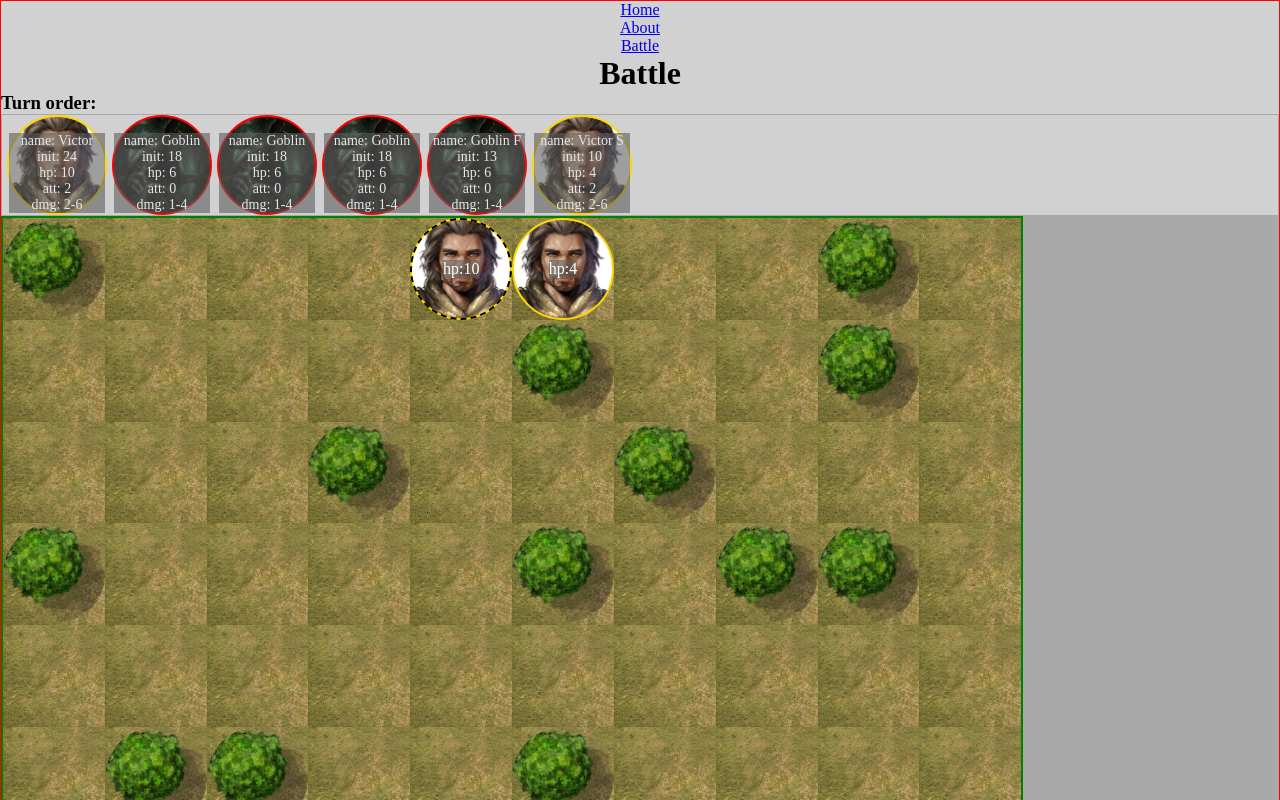
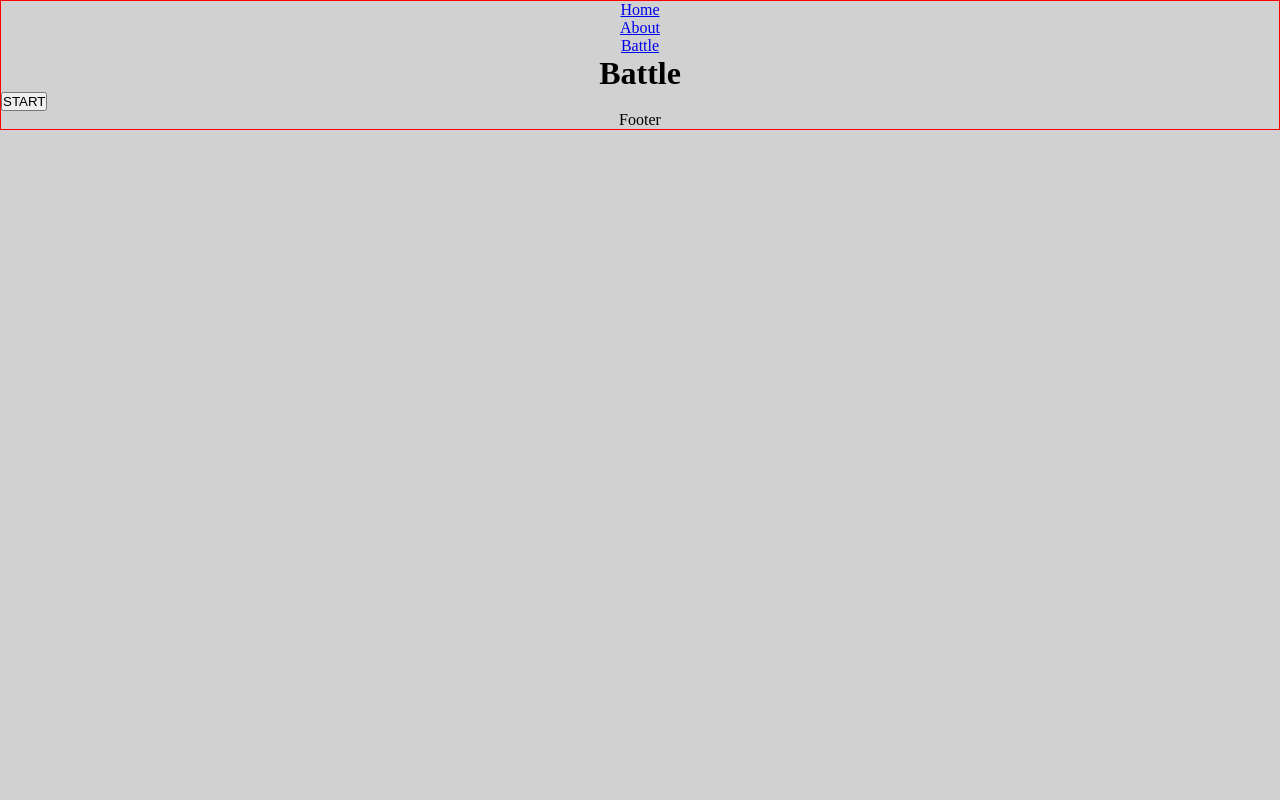
Before and after one commit to StefanopuloZ/grid-battle, a React app: page /battle in a window 1280 px wide. Shown: the top 800 px of the page. Built offline with nearby package versions, Linux system fonts and the light colour scheme.

Commit message:
Add start/end turn functionallity

```diff
--- a/src/components/Grid/index.js
+++ b/src/components/Grid/index.js
@@ -1,4 +1,4 @@
-import React, { useState, useEffect } from "react";
+import React, { useState, useEffect, useRef } from "react";
 import PropTypes from "prop-types";
 import { connect } from "react-redux";
 import { StyledGrid, StyledGridWrapper } from "./styledGrid";
@@ -10,7 +10,7 @@ import AudioComponent from "../AudioComponent";
 import Sounds from "../../assets/sounds";
 import InforBar from "../InforBar";
 
-const Grid = (props) => {
+const Grid = props => {
   let {
     grid,
     updateGrid,
@@ -23,6 +23,7 @@ const Grid = (props) => {
     nextMove,
     resetTurn,
     humanCharacters,
+    aiCharacters,
   } = props;
 
   const [selected, setSelected] = useState();
@@ -32,15 +33,22 @@ const Grid = (props) => {
   const [playWalkingSound, setPlayWalkingSound] = useState(false);
   const [action, setAction] = useState();
 
+  const gameInProgress = useRef(false);
+
   useEffect(() => {
-    createGrid(settings);
+    if (allCharacters.length > 0) {
+      if (aiCharacters.length < 1) {
+        alert("You win!");
+        endGame();
+      }
 
-    return () => {
-      resetTurn();
-      destroyGrid();
-    };
+      if (humanCharacters.length < 1) {
+        alert("You lose!");
+        endGame();
+      }
+    }
     // eslint-disable-next-line
-  }, []);
+  }, [allCharacters]);
 
   useEffect(() => {
     if (activeCharacter && activeCharacter.name) {
@@ -52,7 +60,6 @@ const Grid = (props) => {
   useEffect(() => {
     if (allCharacters.length === 0 && grid.size > 0) {
       startTurn(grid);
-      console.log("startTurn");
     }
     // eslint-disable-next-line
   }, [grid]);
@@ -60,8 +67,6 @@ const Grid = (props) => {
   // ai turn calculator
   useEffect(() => {
     if (activeCharacter.player === "ai" && selectedCharacter && selected) {
-      console.log("aiTurn", selectedCharacter, activeCharacter);
-
       const tileToMove = AiFunctions.calculateAiMove(
         grid,
         activeCharacter,
@@ -83,7 +88,7 @@ const Grid = (props) => {
       } else {
         // setAnimationProgress(true);
         setTimeout(() => {
-          nextMove(grid);
+          nextMoveCheck(grid);
         }, 500);
       }
     }
@@ -91,22 +96,45 @@ const Grid = (props) => {
     // eslint-disable-next-line
   }, [selectedCharacter]);
 
+  const updateGridCheck = grid => {
+    if (gameInProgress.current) {
+      updateGrid(grid);
+    }
+  };
+
+  const nextMoveCheck = grid => {
+    if (gameInProgress.current) {
+      nextMove(grid);
+    }
+  }
+
+  const startGame = () => {
+    gameInProgress.current = true;
+    createGrid(settings);
+  };
+
+  const endGame = () => {
+    gameInProgress.current = false;
+    destroyGrid();
+    resetTurn();
+  };
+
   const clearSelectedCharacter = () => {
     setIsSelected(false);
     setSelected(null);
     setSelectedCharacter({});
-    updateGrid(GridHelper.clearPath(grid));
+    updateGridCheck(GridHelper.clearPath(grid));
   };
 
-  const updateSelectedCharacter = (cell) => {
+  const updateSelectedCharacter = cell => {
     setIsSelected(true);
     setSelected(cell.index);
     setSelectedCharacter(cell.stats);
-    updateGrid(GridHelper.clearPath(grid));
+    updateGridCheck(GridHelper.clearPath(grid));
   };
 
-  const waitFor = (time) => {
-    return new Promise((resolve) => {
+  const waitFor = time => {
+    return new Promise(resolve => {
       setTimeout(() => {
         resolve();
       }, time);
@@ -118,7 +146,7 @@ const Grid = (props) => {
     setPlayWalkingSound(true);
     setAnimationProgress(true);
 
-    updateGrid(
+    updateGridCheck(
       grid.setIn(
         [selected, "animation"],
         Animations.moveAnimationBuilder(path, "move", 300)
@@ -159,13 +187,13 @@ const Grid = (props) => {
       defender,
     });
 
-    updateGrid(newGrid);
+    updateGridCheck(newGrid);
     await waitFor(attackResult ? 500 : 0);
     setAnimationProgress(false);
-    nextMove(newGrid);
+    nextMoveCheck(newGrid);
   }
 
-  const onClick = (cell) => {
+  const onClick = cell => {
     console.log("cell", cell);
 
     if (!isSelected || animationProgress || activeCharacter.player === "ai") {
@@ -188,7 +216,7 @@ const Grid = (props) => {
     }
   };
 
-  const startSearch = (cell) => {
+  const startSearch = cell => {
     const result = GridHelper.startSearch(
       grid,
       selected,
@@ -201,7 +229,7 @@ const Grid = (props) => {
     let attackResult = false;
 
     if (result && result.grid) {
-      updateGrid(result.grid);
+      updateGridCheck(result.grid);
       path = result.result;
       attackResult = result.attackResult;
       moveAllowed = true;
@@ -212,10 +240,22 @@ const Grid = (props) => {
 
   return (
     <StyledGridWrapper>
+      {allCharacters.length === 0 ? (
+        <div>
+          <button
+            onClick={() => {
+              startGame();
+            }}
+          >
+            START
+          </button>
+        </div>
+      ) : (
+        <>
           <InforBar grid={grid} />
           <StyledGrid>
             {playWalkingSound && <AudioComponent url={Sounds.walking} />}
-        {grid.map((cell) => {
+            {grid.map(cell => {
               const cellSelected = cell.index === selected;
 
               return (
@@ -238,6 +278,17 @@ const Grid = (props) => {
           </StyledGrid>
 
           <Sidebar action={action} />
+          <div>
+            <button
+              onClick={() => {
+                endGame();
+              }}
+            >
+              END GAME
+            </button>
+          </div>
+        </>
+      )}
     </StyledGridWrapper>
   );
 };
@@ -259,21 +310,22 @@ Grid.defaultProps = {
   activeCharacter: null,
 };
 
-const mapStateToProps = (state) => ({
+const mapStateToProps = state => ({
   grid: state.GridReducer.grid,
   settings: state.ConfigReducer.settings,
   turnInfo: state.TurnReducer.turnInfo,
   activeCharacter: state.TurnReducer.turnInfo.get("activeCharacter"),
   allCharacters: state.TurnReducer.turnInfo.get("allCharacters"),
   humanCharacters: state.TurnReducer.turnInfo.get("humanCharacters"),
+  aiCharacters: state.TurnReducer.turnInfo.get("aiCharacters"),
 });
 
-const mapDispatchToProps = (dispatch) => ({
-  updateGrid: (grid) => dispatch(GridActions.updateGrid(grid)),
-  createGrid: (settings) => dispatch(GridActions.createGrid(settings)),
+const mapDispatchToProps = dispatch => ({
+  updateGrid: grid => dispatch(GridActions.updateGrid(grid)),
+  createGrid: settings => dispatch(GridActions.createGrid(settings)),
   destroyGrid: () => dispatch(GridActions.destroyGrid()),
-  startTurn: (grid) => dispatch(TurnActions.startTurn(grid)),
-  nextMove: (grid) => dispatch(TurnActions.nextMove(grid)),
+  startTurn: grid => dispatch(TurnActions.startTurn(grid)),
+  nextMove: grid => dispatch(TurnActions.nextMove(grid)),
   resetTurn: () => dispatch(TurnActions.resetTurn()),
 });
 
--- a/src/reducers/ConfigReducer.js
+++ b/src/reducers/ConfigReducer.js
@@ -40,29 +40,29 @@ const DEFAULT_STATE = {
           index: 4,
           fill: 'C',
           sound: 'warrior',
-          hp: 10,
+          hp: 1,
           attack: +2,
-          ac: 10,
+          ac: 0,
           damage: [2, 6],
           player: 'human',
           initiative: 24,
         },
-        {
-          id: 2,
-          name: 'Victor S',
-          type: 'hero',
-          speed: 6,
-          image: 'warrior',
-          index: 5,
-          fill: 'C',
-          sound: 'warrior',
-          hp: 4,
-          attack: +2,
-          ac: 15,
-          damage: [2, 6],
-          player: 'human',
-          initiative: 10,
-        },
+        // {
+        //   id: 2,
+        //   name: 'Victor S',
+        //   type: 'hero',
+        //   speed: 6,
+        //   image: 'warrior',
+        //   index: 5,
+        //   fill: 'C',
+        //   sound: 'warrior',
+        //   hp: 4,
+        //   attack: +2,
+        //   ac: 15,
+        //   damage: [2, 6],
+        //   player: 'human',
+        //   initiative: 10,
+        // },
         {
           id: 3,
           name: 'Goblin',
```
Also changed, not shown: 1 other file (tests, documents, lock files or other folders). Lines whose indentation alone changed are shown as unchanged.
